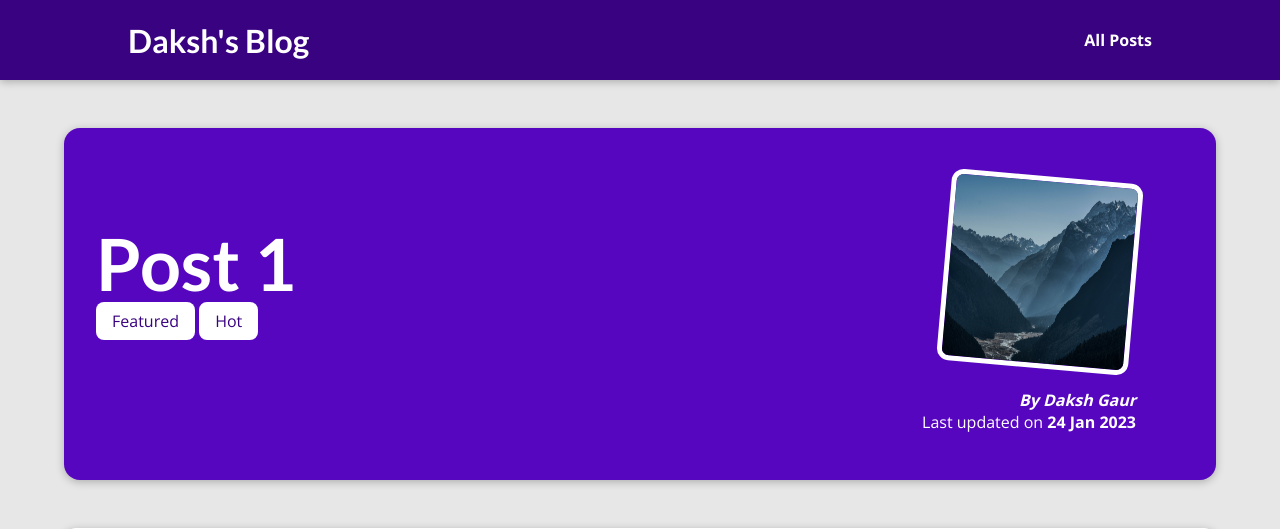
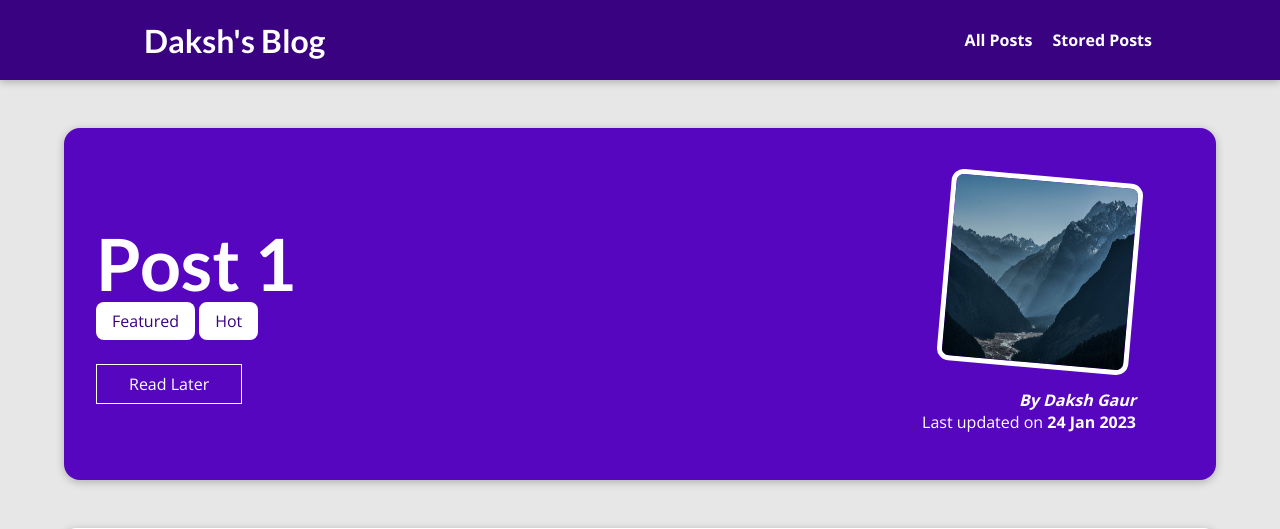
Before and after one commit to warlock-spell/Django-Blog, a Django app: a page that uses templates/base.html in a window 1280 px wide. Shown: the top 529 px of the page. Run offline with Django 4.2, Linux system fonts and the light colour scheme; data comes from the database, SQL or seed files in the repository.

Commit message:
read later enabled

```diff
--- a/blog/static/blog/post-detail.css
+++ b/blog/static/blog/post-detail.css
@@ -55,6 +55,25 @@
 
 #summary time {
     font-weight: bold;
+}
+
+#read-later {
+    margin: 2rem 0;
+}
+
+#read-later button {
+    background-color: transparent;
+    border: 1px solid white;
+    padding: 0.5rem 2rem;
+    font: inherit;
+    color: white;
+    cursor: pointer;
+}
+
+#read-later button:hover,
+#read-later button:active {
+    background-color: white;
+    color: #390281;
 }
 
 main {
--- a/blog/templates/blog/load-post.html
+++ b/blog/templates/blog/load-post.html
@@ -17,6 +17,19 @@
                 <span class="tag">{{ tag.caption }}</span>
             {% endfor %}
         </div>
+        <div id="read-later">
+            <form action="{% url "read-later" %}" method="POST">
+                {% csrf_token %}
+                <input type="hidden" name="post_id" value="{{ post.id }}"/>
+                <button>
+                    {% if saved_for_later %}
+                        Remove from Read Later
+                    {% else %}
+                        Read Later
+                    {% endif %}
+                </button>
+            </form>
+        </div>
         <article>
             <img src="{{ post.image.url }}" alt="{{ post.title }}"/>
             <address>By <a href="mailto:{{ post.author.email }}">{{ post.author }}</a></address>
@@ -31,7 +44,7 @@
     </main>
 
     <section id="comments">
-    <h1>Comments</h1>
+        <h1>Comments</h1>
         <ul>
             {% for comment in comments %}
                 <li>
--- a/blog/urls.py
+++ b/blog/urls.py
@@ -14,5 +14,6 @@
     # slug is a string that can contain letters, numbers, underscores, and hyphens
     # e.g. my-first-post
     # slug-transformer assures that given string is a valid slug
-    path("posts/<slug:slug>", views.PostDetailView.as_view(), name="load-post")
+    path("posts/<slug:slug>", views.PostDetailView.as_view(), name="load-post"),
+    path("read-later", views.ReadLaterView.as_view(), name="read-later"),
 ]
--- a/blog/views.py
+++ b/blog/views.py
@@ -31,8 +31,18 @@
     model = Post
     template_name = "blog/load-post.html"
 
+    def is_stored_post(self, request, post_id):
+        stored_posts = request.session.get("stored_posts")
+        if stored_posts is not None:
+            is_saved_for_later = post_id in stored_posts
+        else:
+            is_saved_for_later = False
+
+        return is_saved_for_later
+
     def get(self, request, slug):
         post = get_object_or_404(Post, slug=slug)
+
         return render(request, self.template_name,
                       {
                           "post": post,
@@ -40,6 +50,7 @@
                           "comment_form": CommentForm(),
                           # remove the comments key, if you only want submissions
                           "comments": post.comments.all().order_by("-id"),
+                          "saved_for_later": self.is_stored_post(request, post.id)
                       })
 
     def post(self, request, slug):
@@ -64,5 +75,40 @@
             "post_tags": post.tags.all(),
             # remove the comments key, if you only want submissions
             "comments": post.comments.all().order_by("-id"),
+            "saved_for_later": self.is_stored_post(request, post.id)
         }
         return render(request, self.template_name, context=context)
+
+
+class ReadLaterView(View):
+
+    def get(self, request):
+        stored_posts = request.session.get("stored_posts")
+
+        context = {}
+
+        if stored_posts is None or len(stored_posts) == 0:
+            context["posts"] = []
+            context["has_posts"] = False
+        else:
+            posts = Post.objects.filter(id__in=stored_posts)
+            context["posts"] = posts
+            context["has_posts"] = True
+
+        return render(request, "blog/stored-posts.html", context=context)
+
+    def post(self, request):
+        stored_posts = request.session.get("stored_posts")
+        if stored_posts is None:
+            stored_posts = []
+
+        post_id = int(request.POST["post_id"])
+
+        if post_id not in stored_posts:
+            stored_posts.append(post_id)
+        else:
+            stored_posts.remove(post_id)
+
+        request.session["stored_posts"] = stored_posts
+
+        return HttpResponseRedirect("/stored-posts/")
--- a/static/app.css
+++ b/static/app.css
@@ -35,6 +35,7 @@
   text-decoration: none;
   color: white;
   font-weight: bold;
+  margin-left: 1rem;
 }
 
 #main-navigation a:hover,
--- a/templates/base.html
+++ b/templates/base.html
@@ -13,6 +13,7 @@
         <h1><a href="{% url  "landing-page" %}">Daksh's Blog</a></h1>
         <nav>
             <a href="{% url "posts" %}">All Posts</a>
+            <a href="{% url "read-later" %}">Stored Posts</a>
         </nav>
     </header>
 {% block content %}{% endblock %}
```
Also changed, not shown: blog/static/blog/stored-posts.css (added, +39 -0 lines), blog/templates/blog/stored-posts.html (added, +24 -0 lines).
